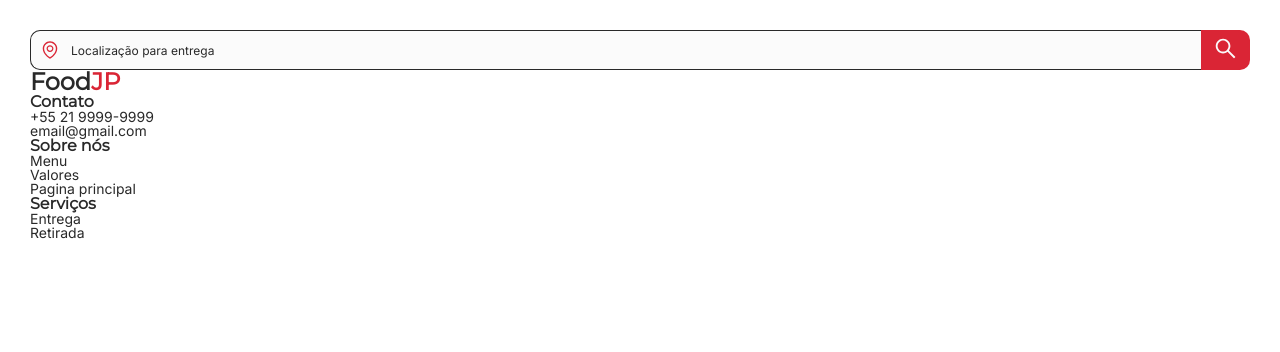
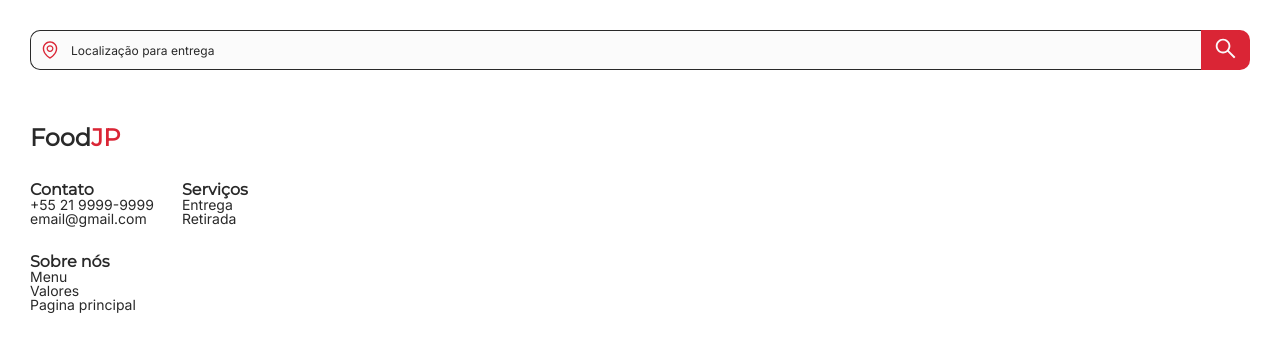
Before and after one commit to lefurtado/food-jp, a React (Vite) app: page / in a window 1280 px wide. Shown: the part 2385-2737 px from the top of the page. Before the commit the page ends 2626 px from the top, so only its background shows below. Built offline with nearby package versions, Linux system fonts and the light colour scheme.

Commit message:
update: footer estilizado

```diff
--- a/src/components/Footer.jsx
+++ b/src/components/Footer.jsx
@@ -4,28 +4,46 @@ import ItemFooter from "./ItemFooter";
 import Logo from "./Logo";
 
 const FooterStyle = styled.div`
+    margin: 56px 0;
+`;
+
+const LinkContainerStyle = styled.div`
+    display: flex;
+    flex-direction: column;
+    flex-wrap: wrap;
+    max-width: 126px;
+    max-height: 200px;
+    gap: 28px;
+    margin-top: 32px;
+`;
+
+const LinkStyle = styled.div`
+    display: flex;
+    flex-direction: column;
 `;
 
 export default function Footer() {
     return (
         <FooterStyle>
             <Logo />
-            <div>
+                <LinkContainerStyle>
+                    <LinkStyle>
                         <SubtituloFooter>Contato</SubtituloFooter>
                         <ItemFooter>+55 21 9999-9999</ItemFooter>
                         <ItemFooter>email@gmail.com</ItemFooter>
-            </div>
-            <div>
+                    </LinkStyle>
+                    <LinkStyle>
                         <SubtituloFooter>Sobre nós</SubtituloFooter>
                         <ItemFooter>Menu</ItemFooter>
                         <ItemFooter>Valores</ItemFooter>
                         <ItemFooter>Pagina principal</ItemFooter>
-            </div>
-            <div>
+                    </LinkStyle>
+                    <LinkStyle>
                         <SubtituloFooter>Serviços</SubtituloFooter>
                         <ItemFooter>Entrega</ItemFooter>
                         <ItemFooter>Retirada</ItemFooter>
-            </div>
+                    </LinkStyle>
+                </LinkContainerStyle>
         </FooterStyle>
     )
 }
```
Lines whose indentation alone changed are shown as unchanged.
